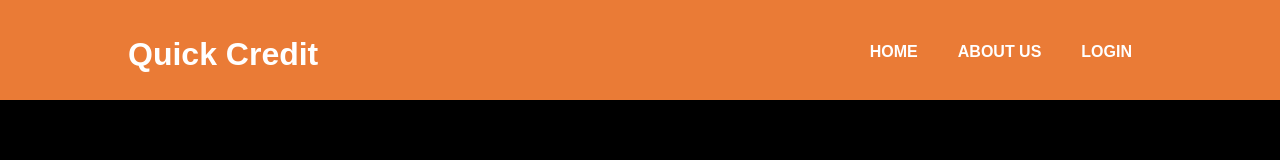
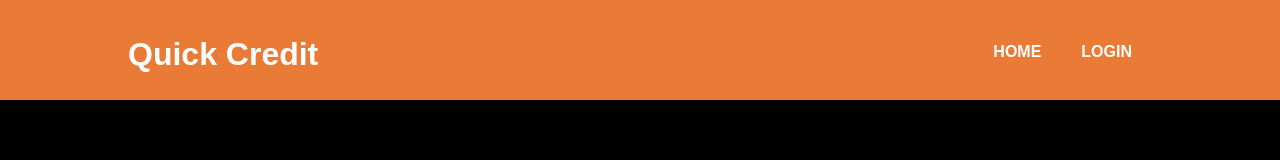
Before and after one commit to olumidae/QuickCredit, a plain HTML site: page ui/signUpPage.html in a window 1280 px wide. Shown: the top 160 px of the page. Drawn offline with Linux system fonts and the light colour scheme.

Commit message:
Update signUpPage.html

```diff
--- a/ui/signUpPage.html
+++ b/ui/signUpPage.html
@@ -17,7 +17,6 @@
             <nav>
                 <ul>
                     <li><a href="index.html">Home</a></li>
-                    <li><a href="about.html">About Us</a></li>
                     <li><a href="signInPage.html">Login</a></li>
                 </ul>
             </nav>
```
